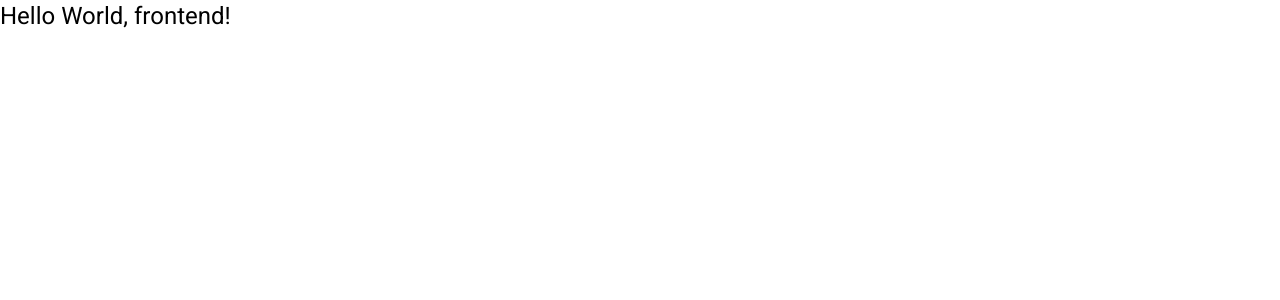
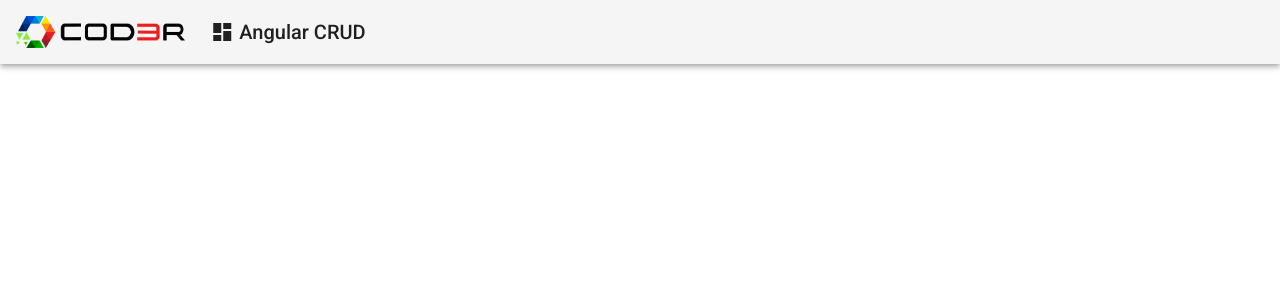
Before and after one commit to camillacorreia/angular-crud, an Angular app in the folder frontend/: page / in a window 1280 px wide. Shown: the top 300 px of the page. Built offline with nearby package versions, Linux system fonts and the light colour scheme.

Commit message:
feat: create header

```diff
--- a/frontend/src/app/app.component.html
+++ b/frontend/src/app/app.component.html
@@ -1 +1 @@
-<h1>Hello World, {{ title }}!</h1>
+<app-header></app-header>
--- /dev/null
+++ b/frontend/src/app/components/template/header/header.component.css
@@ -0,0 +1,22 @@
+.header {
+    display: flex;
+    align-items: center;
+}
+
+.header a {
+    display: flex;
+    align-items: center;
+    text-decoration: none;
+}
+
+.header .logo {
+    max-height: 32px;
+}
+
+.header .title-group {
+    padding-left: 25px;
+}
+
+.header .title-group i {
+    padding-right: 5px;
+}
--- /dev/null
+++ b/frontend/src/app/components/template/header/header.component.html
@@ -0,0 +1,16 @@
+<mat-toolbar class="header mat-elevation-z4">
+    <span>
+        <a>
+            <img class="logo" src="assets/logo.png" alt="logo">
+        </a>
+    </span>
+
+    <span class="title-group">
+        <a>
+            <i class="material-icons">
+                dashboard
+            </i>
+            Angular CRUD
+        </a>
+    </span>
+</mat-toolbar>
--- /dev/null
+++ b/frontend/src/app/components/template/header/header.component.ts
@@ -0,0 +1,15 @@
+import { Component, OnInit } from '@angular/core';
+
+@Component({
+  selector: 'app-header',
+  templateUrl: './header.component.html',
+  styleUrls: ['./header.component.css']
+})
+export class HeaderComponent implements OnInit {
+
+  constructor() { }
+
+  ngOnInit(): void {
+  }
+
+}
```
Also changed, not shown: frontend/src/app/app.module.ts (+7 -2 lines), frontend/src/assets/logo.png (added).
